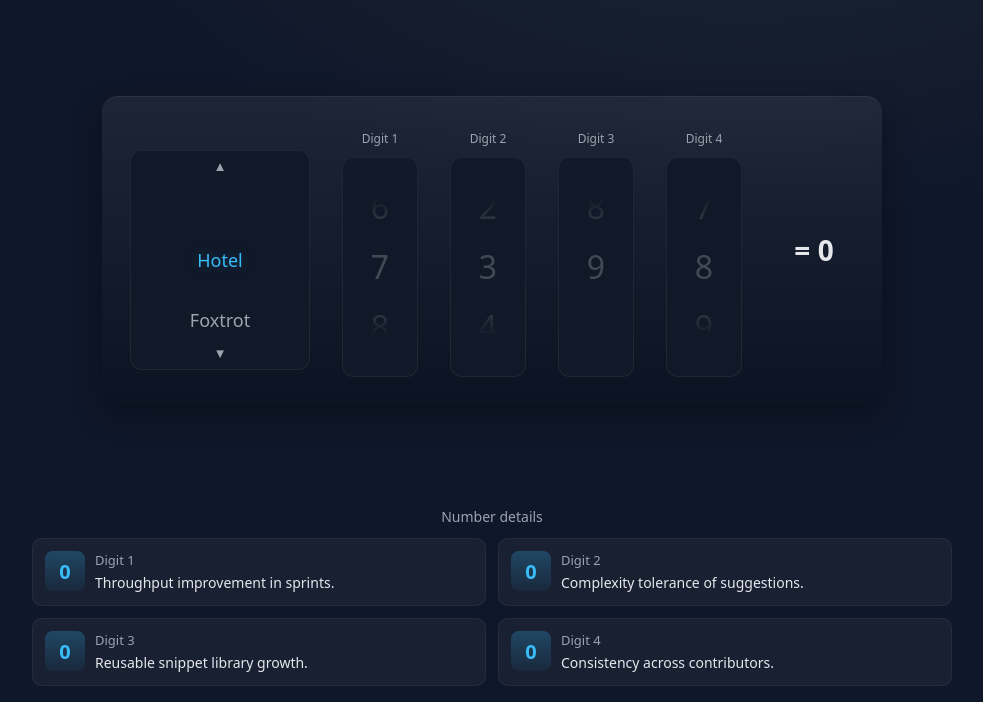
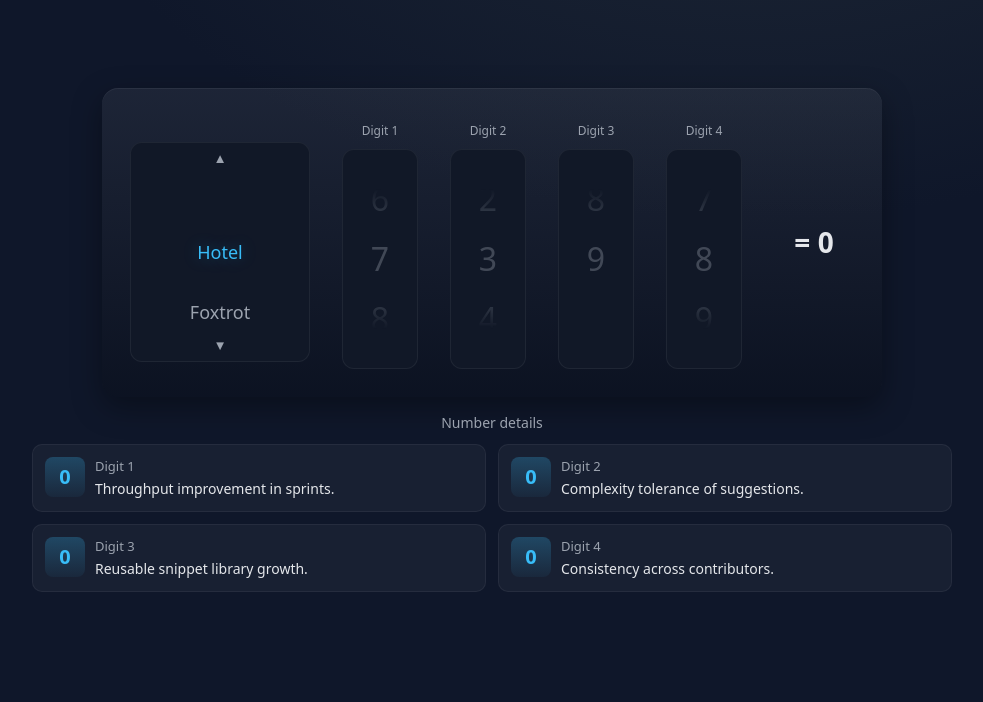
Before and after one commit to mpchenette/copilot-value-metrics, a plain HTML site: page index.html in a window 1280 px wide. Shown: the part 98-800 px from the top of the page, without its empty margins (148-1131 px from the left). Drawn offline with Linux system fonts and the light colour scheme.

Commit message:
moved details section

```diff
--- a/index.html
+++ b/index.html
@@ -15,13 +15,10 @@
     <main class="app-main">
       <section class="selector" aria-label="Four digit selector">
         <div id="wheels" class="wheels" aria-live="off"></div>
-      </section>
-
-
-
-      <section class="details" aria-label="Number details">
-        <div class="details-header">Number details</div>
-        <div id="details" class="details-grid" aria-live="polite"></div>
+        <section class="details" aria-label="Number details">
+          <div class="details-header">Number details</div>
+          <div id="details" class="details-grid" aria-live="polite"></div>
+        </section>
       </section>
     </main>
 
--- a/styles.css
+++ b/styles.css
@@ -39,6 +39,9 @@ body {
   place-items: center;
   width: 100%;
 }
+
+/* Space details just under the wheels when nested inside .selector */
+.selector .details { margin-top: 16px; }
 
 .wheels {
   display: flex;
```
